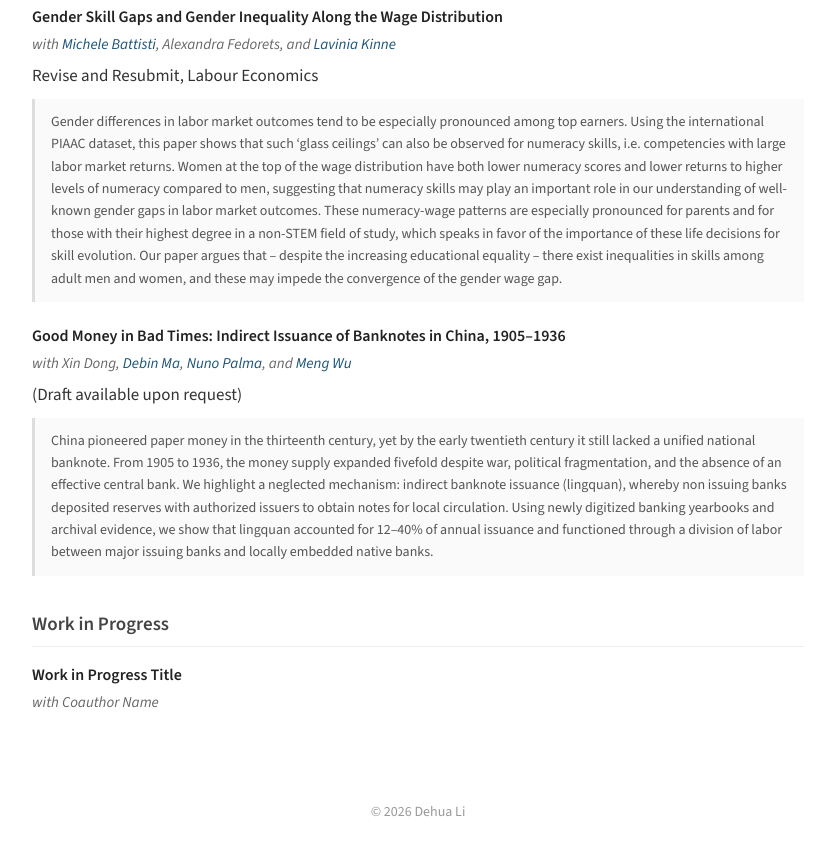
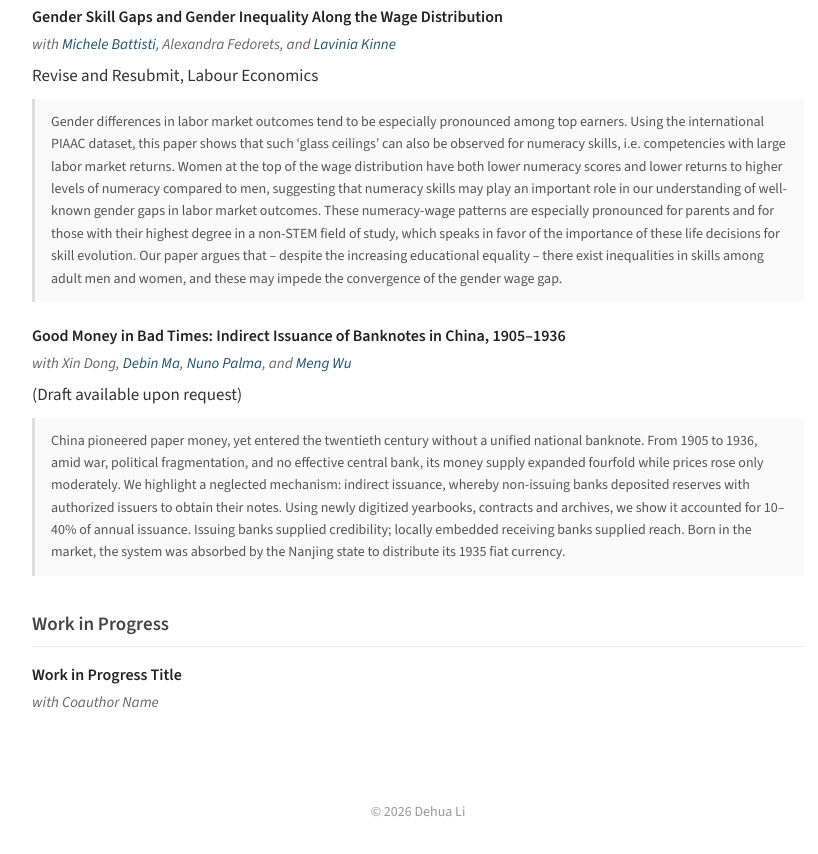
Before and after one commit to dehua-li/dehua-li.github.io, a plain HTML site: page index.html in a window 1280 px wide. Shown: the part 1210-2064 px from the top of the page, without its empty margins (222-1040 px from the left). Drawn offline with nearby package versions, Linux system fonts and the light colour scheme.

Commit message:
update abs

```diff
--- a/index.html
+++ b/index.html
@@ -119,7 +119,12 @@ in the manufacturing employment share by 9.2%.
                     <p class="paper-venue">(Draft available upon request)</p>
                      <p class="paper-abstract">
                         <span class="abstract-text">
-                            China pioneered paper money in the thirteenth century, yet by the early twentieth century it still lacked a unified national banknote. From 1905 to 1936, the money supply expanded fivefold despite war, political fragmentation, and the absence of an effective central bank. We highlight a neglected mechanism: indirect banknote issuance (lingquan), whereby non issuing banks deposited reserves with authorized issuers to obtain notes for local circulation. Using newly digitized banking yearbooks and archival evidence, we show that lingquan accounted for 12–40% of annual issuance and functioned through a division of labor between major issuing banks and locally embedded native banks.
+                            China pioneered paper money, yet entered the twentieth century without a unified national banknote. From 1905 to 1936, amid war, political fragmentation,
+                            and no effective central bank, its money supply expanded fourfold while prices rose only moderately.
+                            We highlight a neglected mechanism: indirect issuance, whereby non-issuing banks deposited reserves with authorized issuers to obtain their notes.
+                            Using newly digitized yearbooks, contracts and archives, we show it accounted for 10–40% of annual issuance.
+                            Issuing banks supplied credibility; locally embedded receiving banks supplied reach.
+                            Born in the market, the system was absorbed by the Nanjing state to distribute its 1935 fiat currency.
                         </span>
                     </p>
                 </div>
```
Also changed, not shown: research.html (+6 -1 lines), 1 other file.
